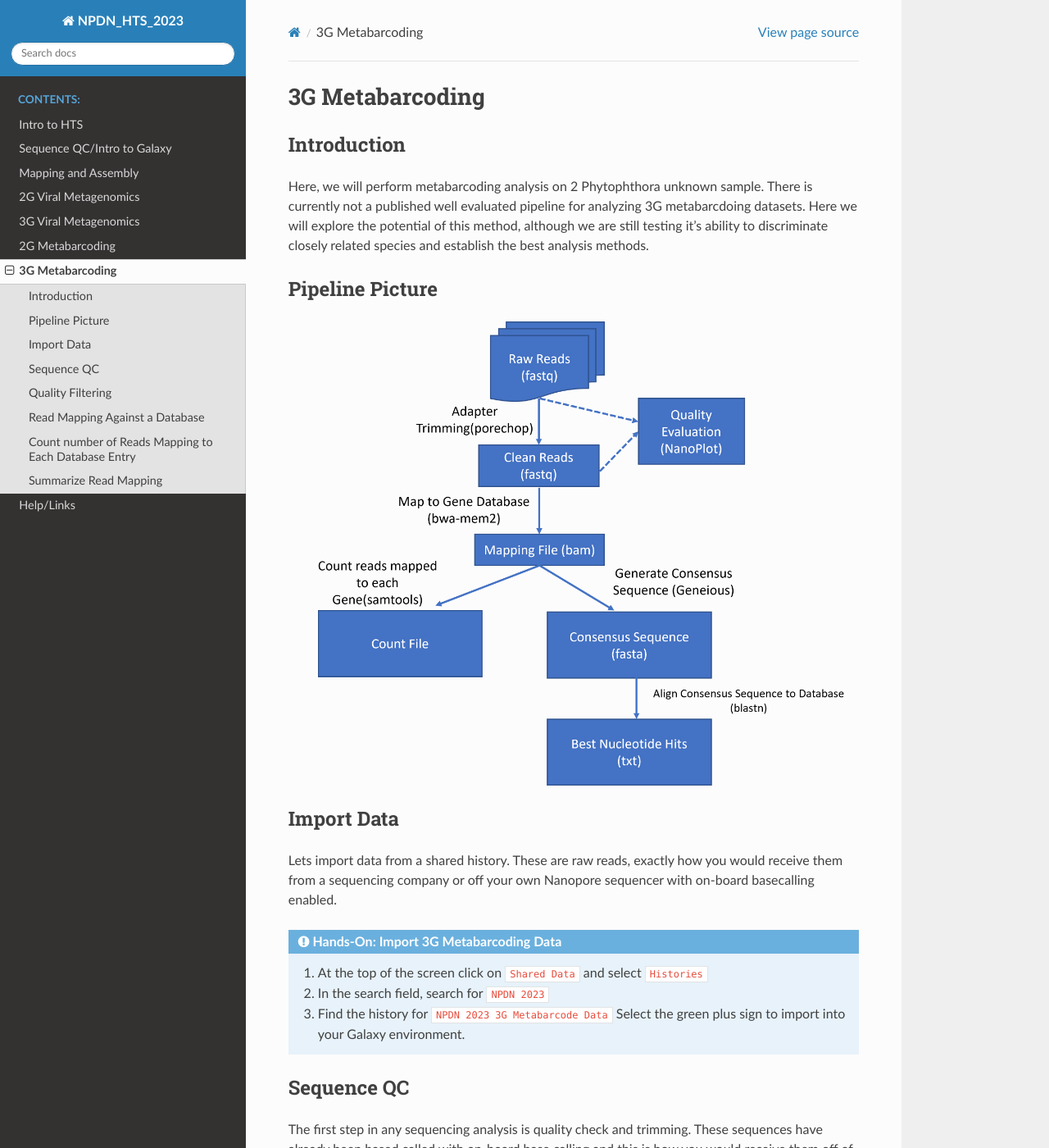
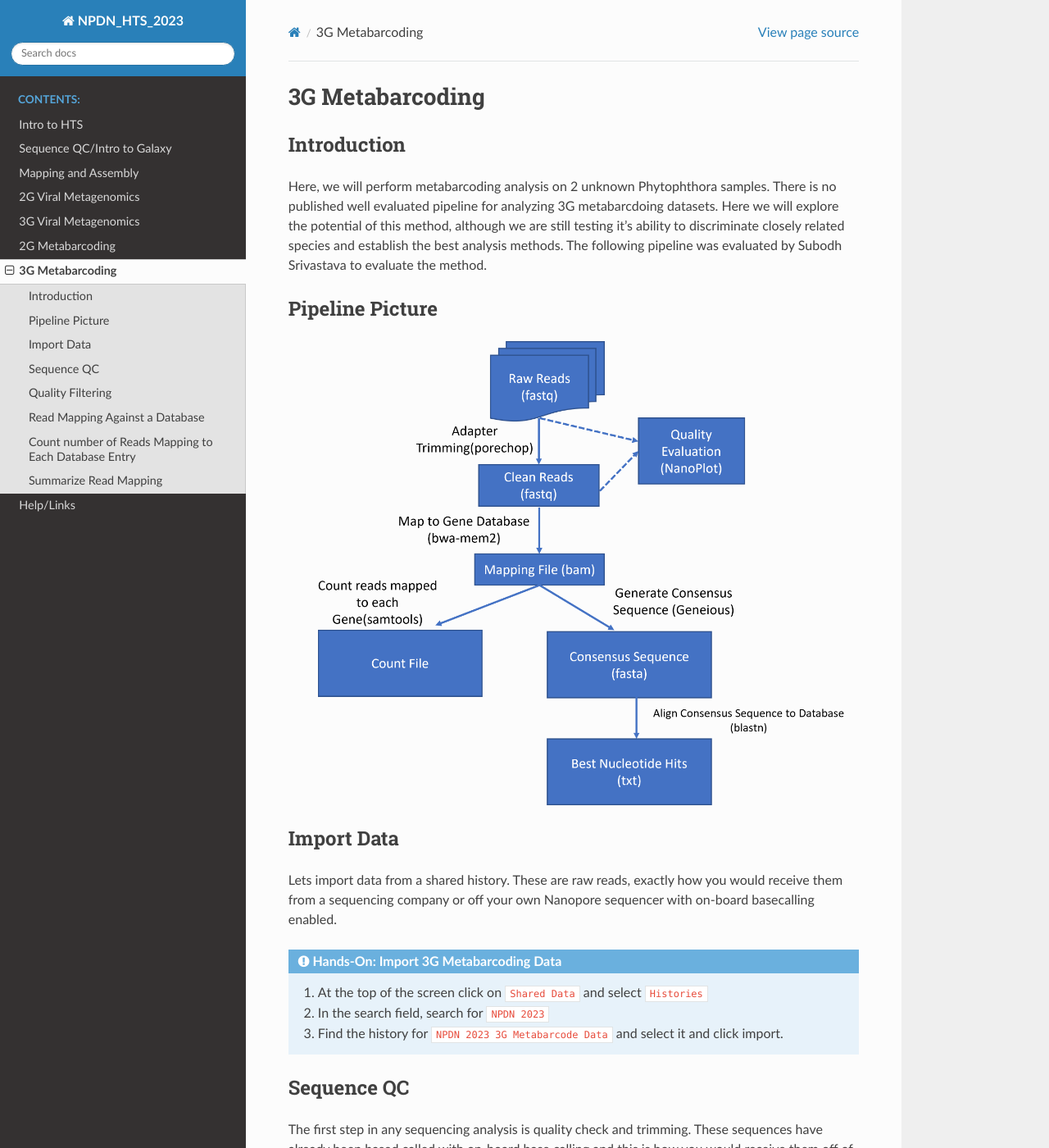
Before and after one commit to snunzi/NPDN_HTS_2023, a Sphinx documentation site: the page built from docs/source/3Gmetabarcode.rst, in a window 1280 px wide and 1400 px high. Shown: the whole window at 82% size. Built offline with Sphinx 7.4.7 and the Read the Docs theme 2.0.0, drawn with Linux system fonts in a browser that asks for light colours.

Commit message:
Typos again

```diff
--- a/docs/source/3Gmetabarcode.rst
+++ b/docs/source/3Gmetabarcode.rst
@@ -4,7 +4,7 @@
 
 Introduction
 ^^^^^^^^^^^^
-Here, we will perform metabarcoding analysis on 2 Phytophthora unknown sample. There is currently not a published well evaluated pipeline for analyzing 3G metabarcdoing datasets. Here we will explore the potential of this method, although we are still testing it's ability to discriminate closely related species and establish the best analysis methods.
+Here, we will perform metabarcoding analysis on 2 unknown Phytophthora samples. There is no published well evaluated pipeline for analyzing 3G metabarcdoing datasets. Here we will explore the potential of this method, although we are still testing it's ability to discriminate closely related species and establish the best analysis methods. The following pipeline was evaluated by Subodh Srivastava to evaluate the method.
 
 Pipeline Picture
 ^^^^^^^^^^^^^^^^^^
@@ -21,7 +21,7 @@ Lets import data from a shared history. These are raw reads, exactly how you wou
 
     2. In the search field, search for ``NPDN 2023``
 
-    3. Find the history for ``NPDN 2023 3G Metabarcode Data`` Select the green plus sign to import into your Galaxy environment.
+    3. Find the history for ``NPDN 2023 3G Metabarcode Data`` and select it and click import.
 
 Sequence QC
 ^^^^^^^^^^^^^
```
